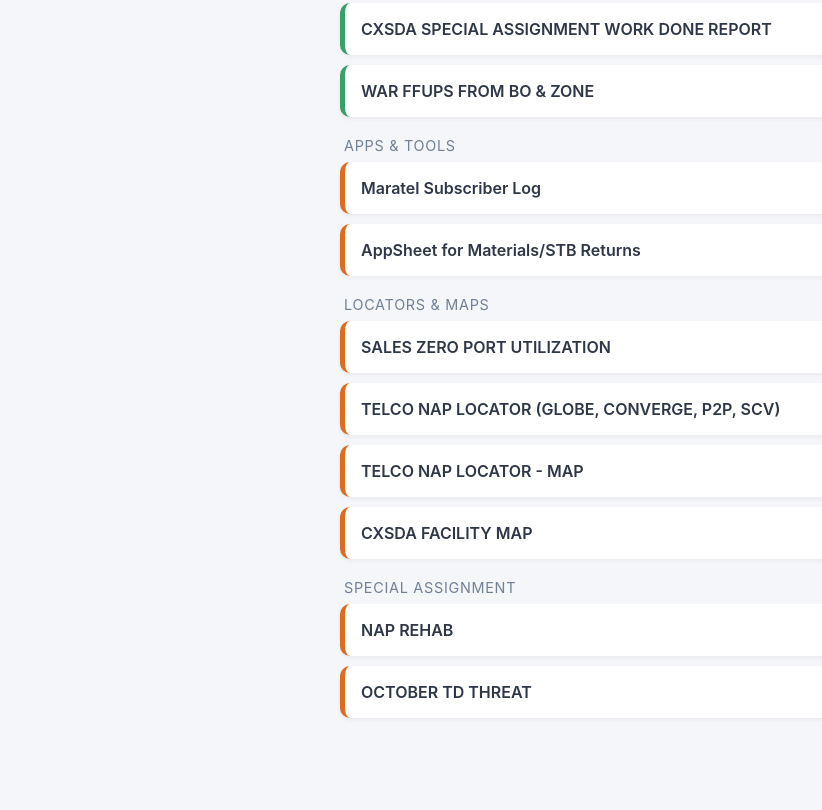
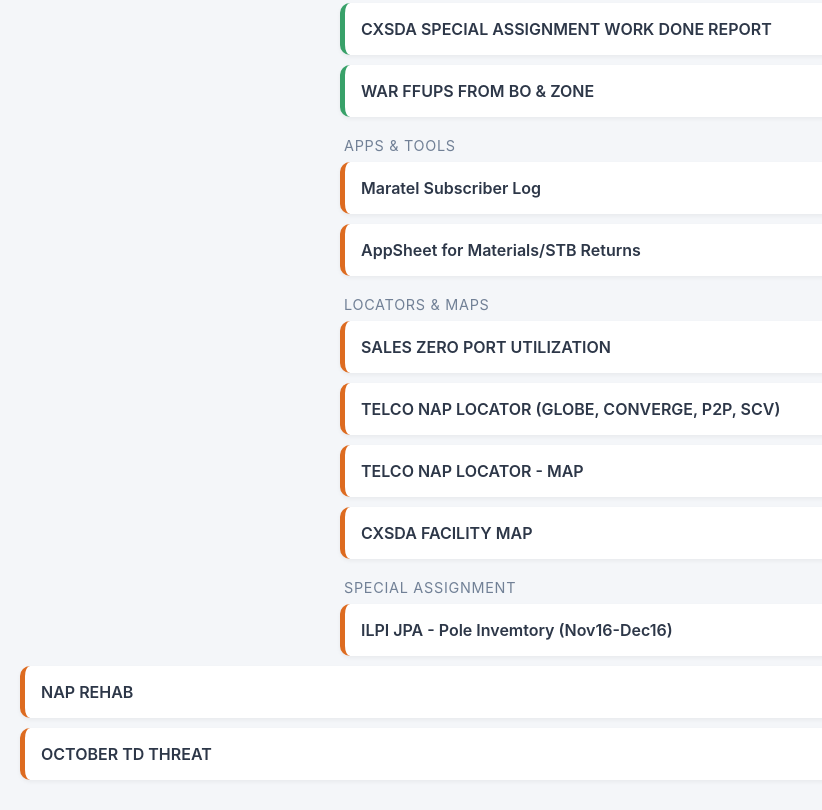
Before and after one commit to bp-techforms/CXSDA, a plain HTML site: page index.html in a window 1280 px wide. Shown: the part 632-1442 px from the top of the page, without its empty margins (0-822 px from the left). Before the commit the page ends 1380 px from the top, so only its background shows below. Drawn offline with Linux system fonts and the light colour scheme.

Commit message:
Update index.html

```diff
--- a/index.html
+++ b/index.html
@@ -152,6 +152,8 @@
     <a class="link-card script" href="https://script.google.com/macros/s/AKfycbx07RN0e3y3thVHCaycaSQxYhNT1hWkqXZ6pBaHXrsn9bUk5v6MNVyjRLPKWPt4a_X9/exec" target="_blank">CXSDA FACILITY MAP</a>
 
     <div class="section-title">SPECIAL ASSIGNMENT</div>
+    <a class="link-card script" href="https://docs.google.com/spreadsheets/d/10Jkkkvn8AVoxpaoeN_bt3os_oJxlHt1ZEgxqi2ikuOo/edit?gid=1813172674#gid=1813172674"_blank">ILPI JPA - Pole Invemtory (Nov16-Dec16)</a>
+</div>
     <a class="link-card script" href="https://script.google.com/macros/s/AKfycbynit7Tnb3wuUL4zRjNS9fBlMip8xtfNxJjSHLN05FE8gSzFhyor-53i7ZacixcJhZauQ/exec" target="_blank">NAP REHAB</a>
     <a class="link-card script" href="https://script.google.com/macros/s/AKfycbyYw91BjINZCv8hCORO4MDza1lD1fJTeXlTycU6-utvpq-j_VKzWJ-YwITAuYHG4CRx/exec" target="_blank">OCTOBER TD THREAT</a>
 </div>
```
